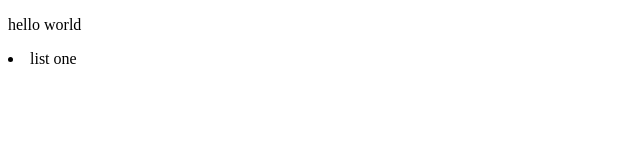
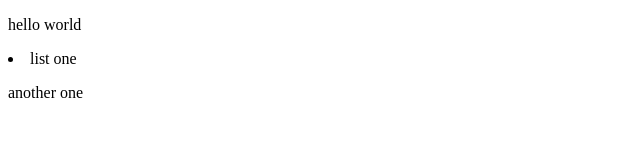
Before and after one commit to malagorzata/git-practice-again, a plain HTML site: page index.html in a window 1280 px wide. Shown: the full height of the page, 0-640 px from the left. Drawn offline with Linux system fonts and the light colour scheme.

Commit message:
another change

```diff
--- a/index.html
+++ b/index.html
@@ -14,7 +14,11 @@
 
     <p>
         <li><a href=""></a>list one</li>
+
     </p>
+    <div id="wrapper">
+        <p>another one</p>
+    </div>
 </header>
 </body>
 </html>
```
